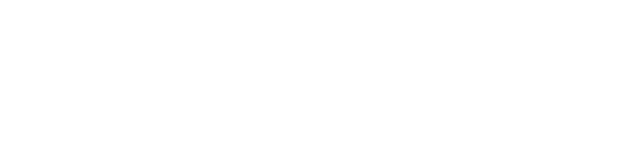
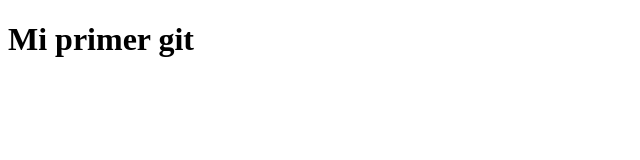
Before and after one commit to votons/acamica1, a plain HTML site: page index.html in a window 1280 px wide. Shown: the whole page, without its empty margins (0-640 px from the left). Drawn offline with Linux system fonts and the light colour scheme.

Commit message:
H1 añadido

```diff
--- a/index.html
+++ b/index.html
@@ -7,6 +7,6 @@
     <title>Document</title>
 </head>
 <body>
-
+    <h1>Mi primer git</h1>
 </body>
 </html>
```
